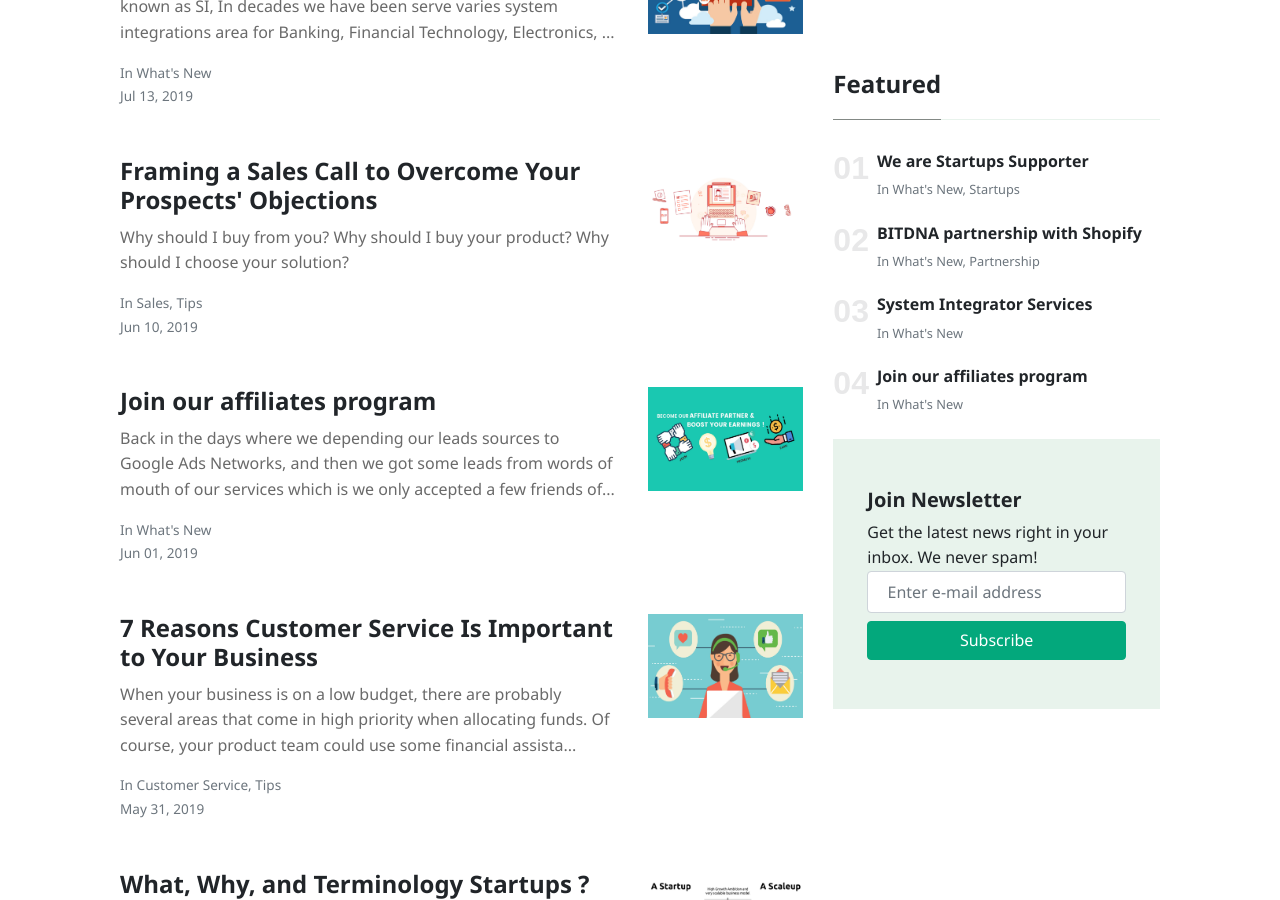
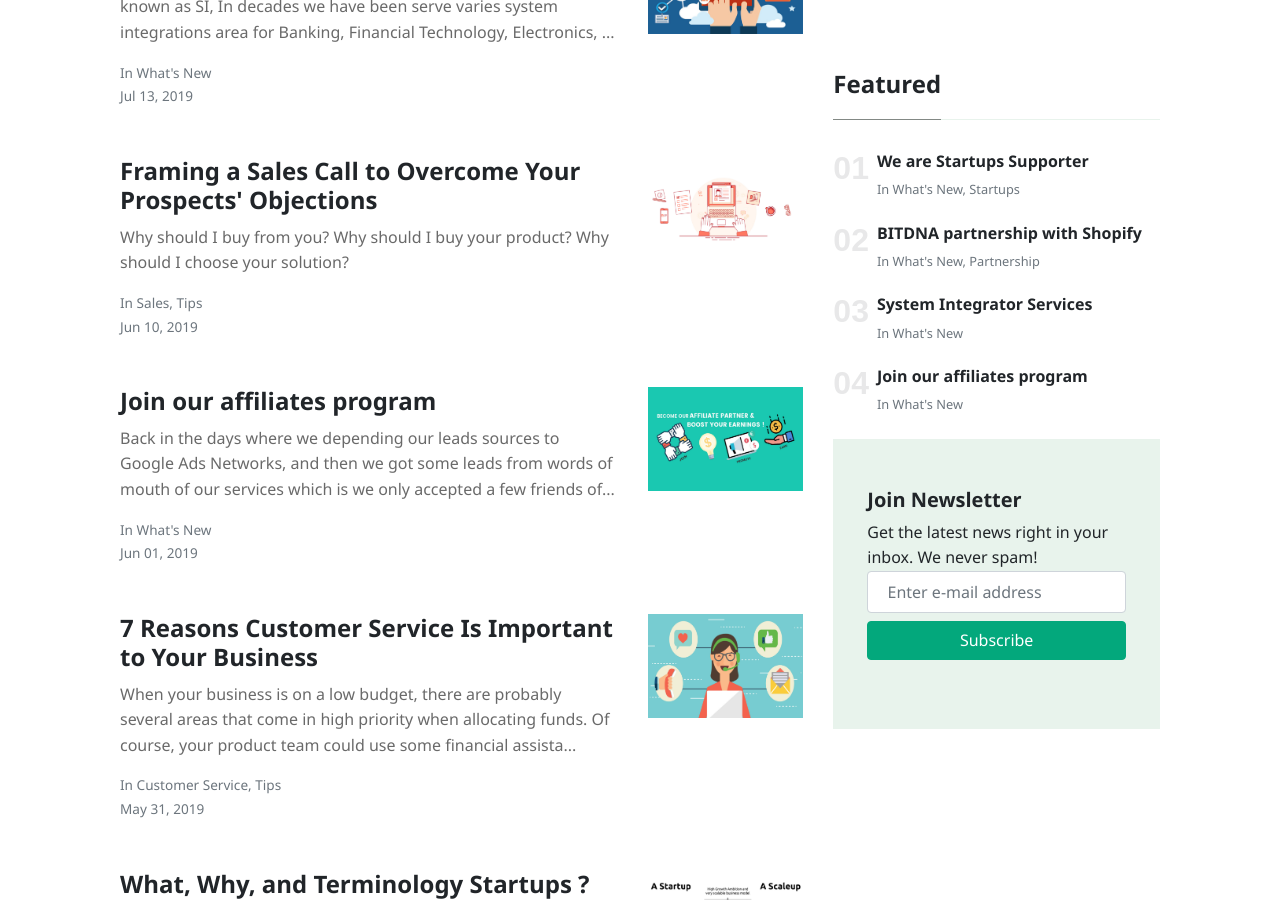
Before and after one commit to bit-dna/bitdnablog, a Jekyll site: the page built from index.html, in a window 1280 px wide and 900 px high, scrolled down 1313 px. Built offline with Jekyll 4.4.1, drawn with Linux system fonts in a browser that asks for light colours; nearby versions of some CDN libraries; the list of posts is cut into pages by our own code.

Commit message:
update class

```diff
--- a/_includes/sidebar-featured.html
+++ b/_includes/sidebar-featured.html
@@ -19,10 +19,9 @@
         {% endfor %}
     </ol>
     <div class="border p-5 bg-lightblue">
-      <div class="row">
+      <div class="row clearfix">
           <h5 class="font-weight-bold">Join Newsletter</h5>
            Get the latest news right in your inbox. We never spam!
-           <div class="clearfix"></div>
         <div class="col-md-12">
           <div class="row">
     <form action="{{site.mailchimp-list}}" method="post" name="mc-embedded-subscribe-form" class="wj-contact-form validate w-100" target="_blank" novalidate>
@@ -34,4 +33,5 @@
           </div>
         </div>
       </div>
-    </div></div>
+    </div>
+  </div>
```
